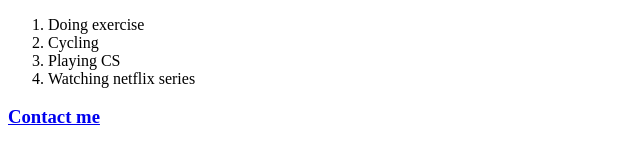
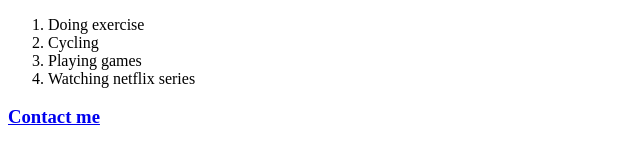
Before and after one commit to maximoperez20/web-projects, a plain HTML site: page HTML-PersonalSite/index.html in a window 1280 px wide. Shown: the part 609-770 px from the top of the page, 0-640 px from the left. Drawn offline with Linux system fonts and the light colour scheme.

Commit message:
one of my hobbies was fixed

```diff
--- a/HTML-PersonalSite/index.html
+++ b/HTML-PersonalSite/index.html
@@ -30,7 +30,7 @@
     <ol>
         <li>Doing exercise</li>
         <li>Cycling</li>
-        <li>Playing CS</li>
+        <li>Playing games</li>
         <li>Watching netflix series</li>
     </ol>
     <h3><a href="contact-me.html">Contact me</a></h3>
```
